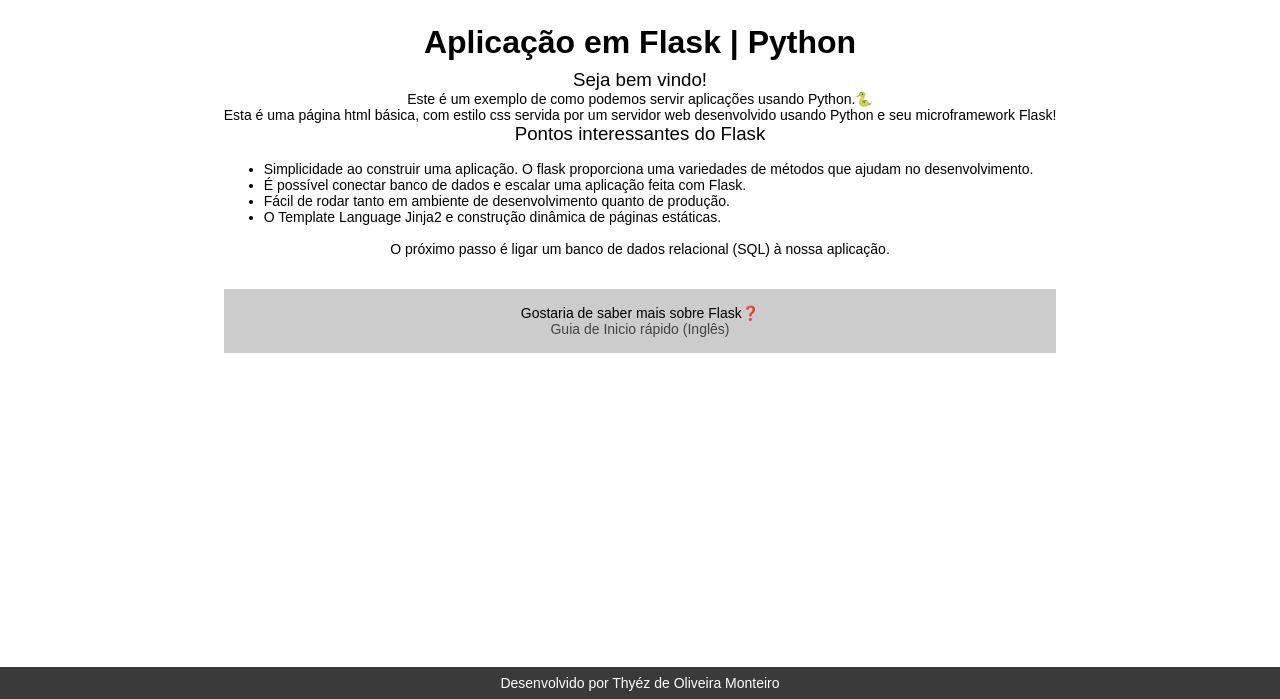
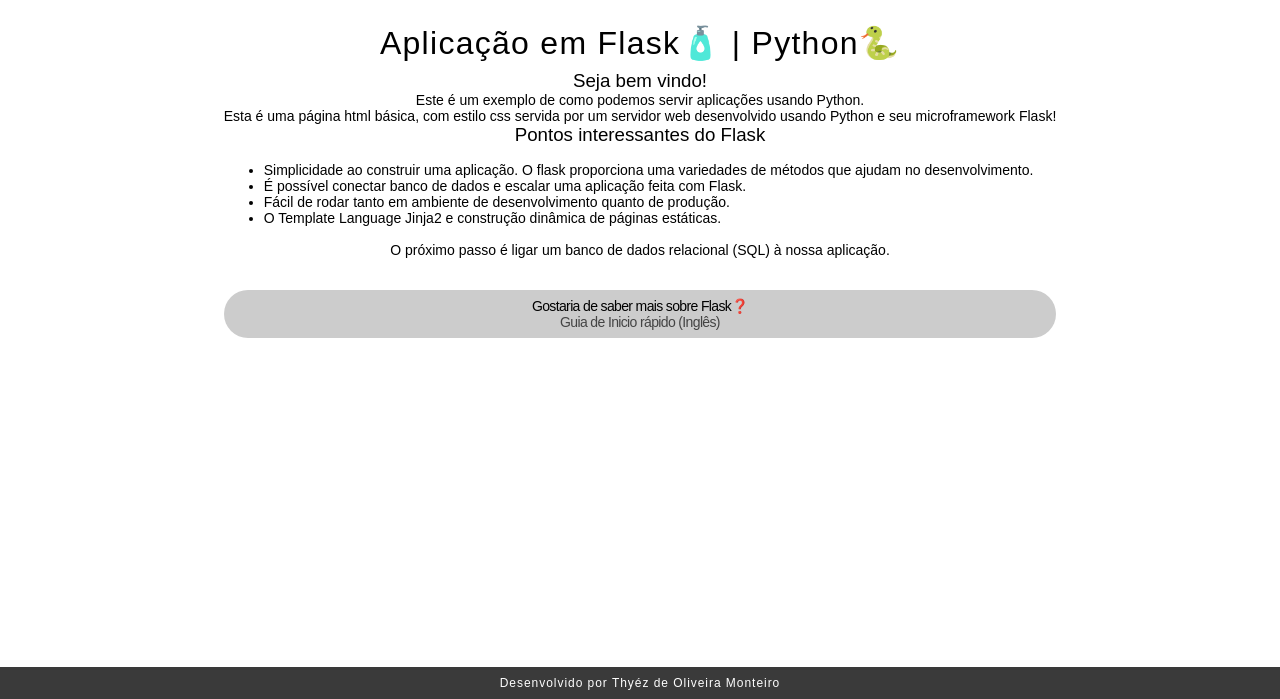
Before and after one commit to thyezoliveira/modaPe_calcados, a Flask app: page / in a window 1280 px wide. Shown: the part 101-800 px from the top of the page. Run offline with Flask 2, Linux system fonts and the light colour scheme; the visitor is signed in with stand-in values (Sample User, id 1).

Commit message:
Working app v0.2.1

```diff
--- a/modape/static/style.css
+++ b/modape/static/style.css
@@ -138,8 +138,10 @@
 
 main h2 {
   font-size: 32px;
+  letter-spacing: 0.04em;
   text-align: center;
   margin: 8px 0;
+  font-weight: 400;
 }
 
 main ul {
@@ -169,8 +171,10 @@
 
 main div.dica {
   margin: 32px 0;
-  padding: 16px;
+  padding: 8px;
   background-color: #ccc;
+  border-radius: 32px;
+  letter-spacing: -0.04em;
 }
 
 footer {
@@ -188,6 +192,7 @@
   color: #fefefe;
   font-family: sans-serif;
   font-weight: 300;
-  font-size: 14px;
+  font-size: 12px;
+  letter-spacing: 0.08em;
 }
 /*# sourceMappingURL=style.css.map */
--- a/modape/static/style.scss
+++ b/modape/static/style.scss
@@ -99,9 +99,10 @@
 
     h2 {
         font-size: 32px;
-
+        letter-spacing: 0.04em;
         text-align: center;
         margin: 8px 0;
+        font-weight: 400;
     }
 
     ul {
@@ -123,8 +124,10 @@
 
     div.dica {
         margin: 32px 0;
-        padding: 16px;
+        padding: 8px;
         background-color: #ccc;
+        border-radius: 32px;
+        letter-spacing: -0.04em;
     }
 }
 
@@ -140,6 +143,7 @@
         color: #fefefe;
         font-family: sans-serif;
         font-weight: 300;
-        font-size: 14px;
+        font-size: 12px;
+        letter-spacing: 0.08em;
     }
 }
--- a/modape/templates/dashboard.html
+++ b/modape/templates/dashboard.html
@@ -4,11 +4,11 @@
 
 <main>
 
-    <h2>Aplicação em Flask | Python</h2>
+    <h2>Aplicação em Flask🧴 | Python🐍</h2>
 
     <h3>Seja bem vindo!</h3>
 
-    <p>Este é um exemplo de como podemos servir aplicações usando Python.🐍</p>
+    <p>Este é um exemplo de como podemos servir aplicações usando Python.</p>
     <p>Esta é uma página html básica, com estilo css servida por um servidor web desenvolvido usando Python e seu microframework Flask!</p>
 
     <h3>Pontos interessantes do Flask</h3>
```
Also changed, not shown: 1 other file.
